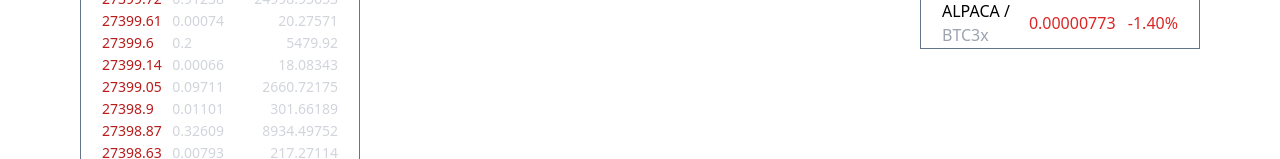
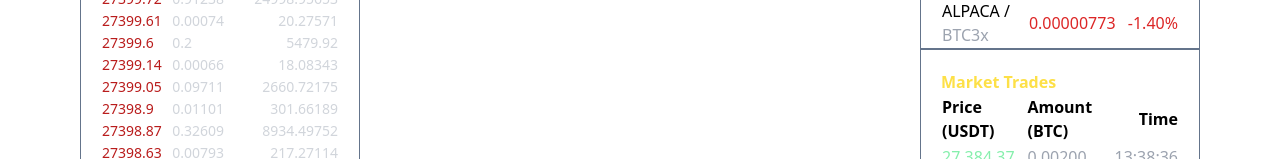
Before and after one commit to abdallhsamy/trading, a Vue app: page / in a window 1280 px wide. Shown: the part 641-800 px from the top of the page. Built offline with nearby package versions, Linux system fonts and the light colour scheme.

Commit message:
add market trades

```diff
--- a/src/App.vue
+++ b/src/App.vue
@@ -28,7 +28,7 @@ import RightSearch from "./components/RightSearch.vue";
 
               <!-- center area  -->
               <div class="col-span-6">
-                            <CenterChart/>
+                  <CenterChart/>
               </div>
 
               <!-- right-area  -->
--- a/src/components/CoinPriceList.vue
+++ b/src/components/CoinPriceList.vue
@@ -43,6 +43,27 @@
         </div>
 
 
+
+
+        <div class="border border-slate-500 px-5 pt-5">
+            <div class="font-bold text-yellow-300">Market Trades</div>
+            <table class="table-auto  w-full text-left">
+                <thead>
+                <tr>
+                    <th>Price (USDT)</th>
+                    <th>Amount (BTC)</th>
+                    <th class="text-right">Time</th>
+                </tr>
+                </thead>
+                <tbody>
+                <tr v-for="item in marketTrades">
+                    <td class="text-green-300">{{ item.price }}</td>
+                    <td class="text-gray-400">{{ item.amount }}</td>
+                    <td class="text-gray-400 text-right">{{ item.time }}</td>
+                </tr>
+                </tbody>
+            </table>
+        </div>
 
     </div>
 </template>
@@ -137,6 +158,100 @@ const pairPrices = ref([
     ]
 );
 
+const marketTrades = ref([
+        {
+            "price": "27,384.37",
+            "amount": "0.00200",
+            "time": "13:38:36"
+        },
+        {
+            "price": "27,384.37",
+            "amount": "0.00105",
+            "time": "13:38:36"
+        },
+        {
+            "price": "27,384.38",
+            "amount": "0.00174",
+            "time": "13:38:35"
+        },
+        {
+            "price": "27,384.38",
+            "amount": "0.02391",
+            "time": "13:38:35"
+        },
+        {
+            "price": "27,384.38",
+            "amount": "0.00157",
+            "time": "13:38:34"
+        },
+        {
+            "price": "27,384.38",
+            "amount": "0.00095",
+            "time": "13:38:33"
+        },
+        {
+            "price": "27,384.37",
+            "amount": "0.00336",
+            "time": "13:38:33"
+        },
+        {
+            "price": "27,384.38",
+            "amount": "0.06656",
+            "time": "13:38:33"
+        },
+        {
+            "price": "27,384.38",
+            "amount": "0.00036",
+            "time": "13:38:32"
+        },
+        {
+            "price": "27,384.37",
+            "amount": "0.00195",
+            "time": "13:38:32"
+        },
+        {
+            "price": "27,384.37",
+            "amount": "0.00144",
+            "time": "13:38:32"
+        },
+        {
+            "price": "27,384.37",
+            "amount": "0.00177",
+            "time": "13:38:32"
+        },
+        {
+            "price": "27,384.37",
+            "amount": "0.00196",
+            "time": "13:38:30"
+        },
+        {
+            "price": "27,384.38",
+            "amount": "0.44286",
+            "time": "13:38:30"
+        },
+        {
+            "price": "27,384.37",
+            "amount": "0.02870",
+            "time": "13:38:30"
+        },
+        {
+            "price": "27,384.38",
+            "amount": "0.00479",
+            "time": "13:38:30"
+        },
+        {
+            "price": "27,384.37",
+            "amount": "0.00544",
+            "time": "13:38:29"
+        },
+        {
+            "price": "27,384.38",
+            "amount": "0.00749",
+            "time": "13:38:29"
+        }
+    ]
+)
+
 </script>
 
 
```
